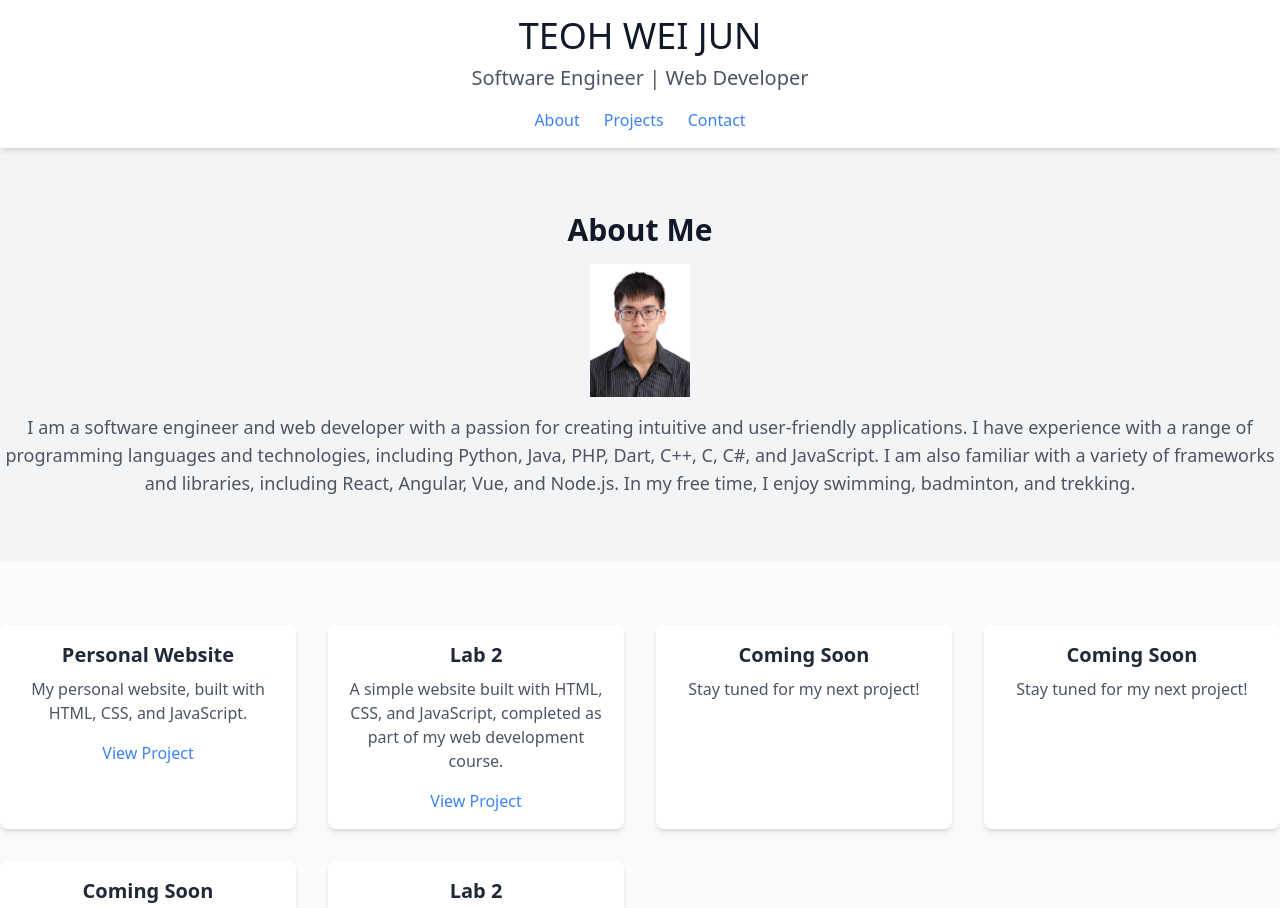
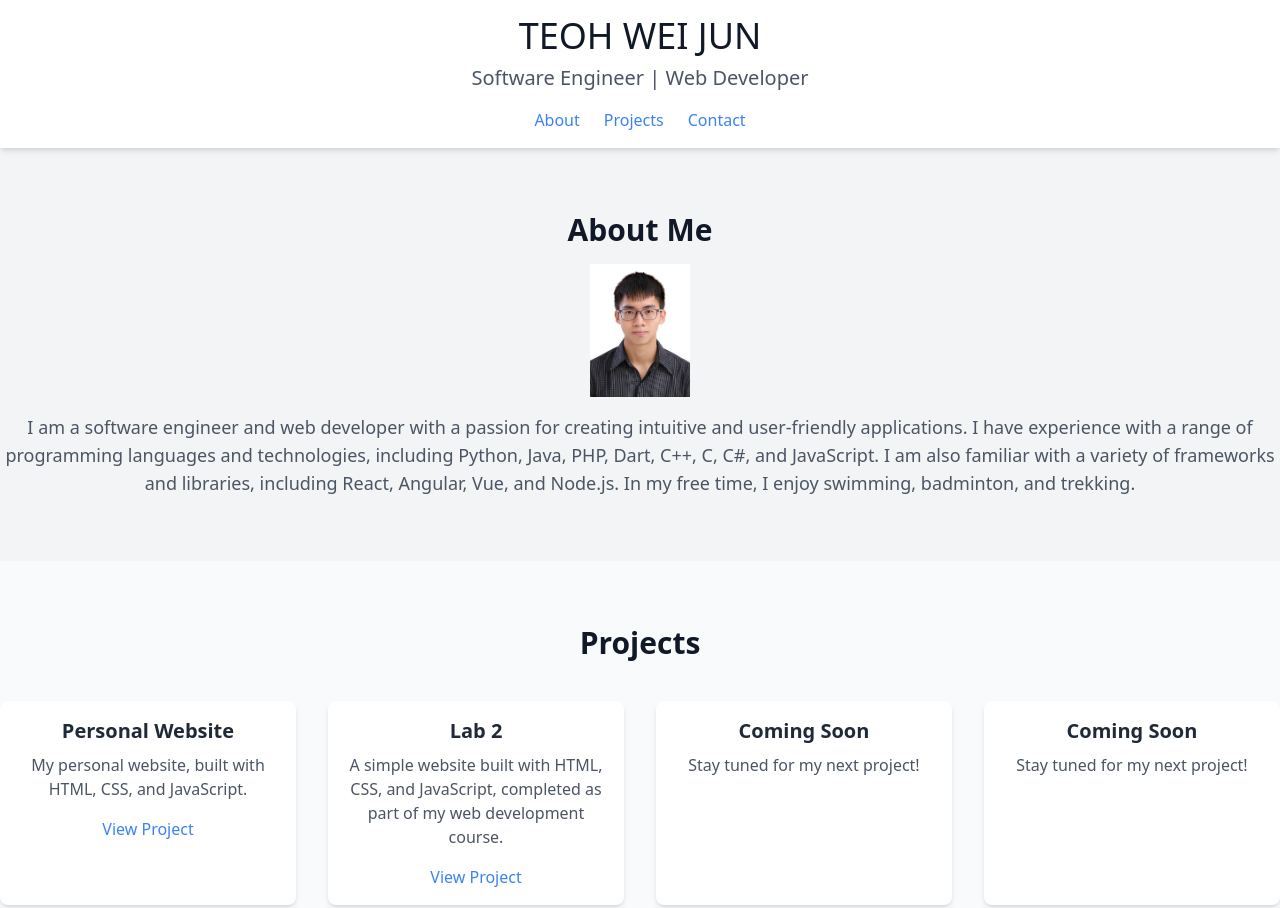
Before and after one commit to JonasTeoh/portfolio, a plain HTML site: page index.html in a window 1280 px wide. Shown: the top 908 px of the page. Drawn offline with nearby package versions, Linux system fonts and the light colour scheme.

Commit message:
Add the project subtitle

```diff
--- a/index.html
+++ b/index.html
@@ -28,6 +28,9 @@
     </div>
   </section>
   <section id="projects" class="section py-16 bg-gray-50">
+    <div class="container mx-auto text-center mx-30 my-30">
+      <h2 id="projects-title" class="text-3xl font-bold text-gray-900 mb-10">Projects</h2>
+    </div>
     <div class="container mx-auto grid grid-cols-1 sm:grid-cols-2 md:grid-cols-3 lg:grid-cols-4 gap-8 text-center">
       <div id="project-1" class="bg-white p-4 shadow-md rounded-lg h-full">
         <h2 id="proj-1-title" class="text-xl font-bold">Personal Website</h2>
```
